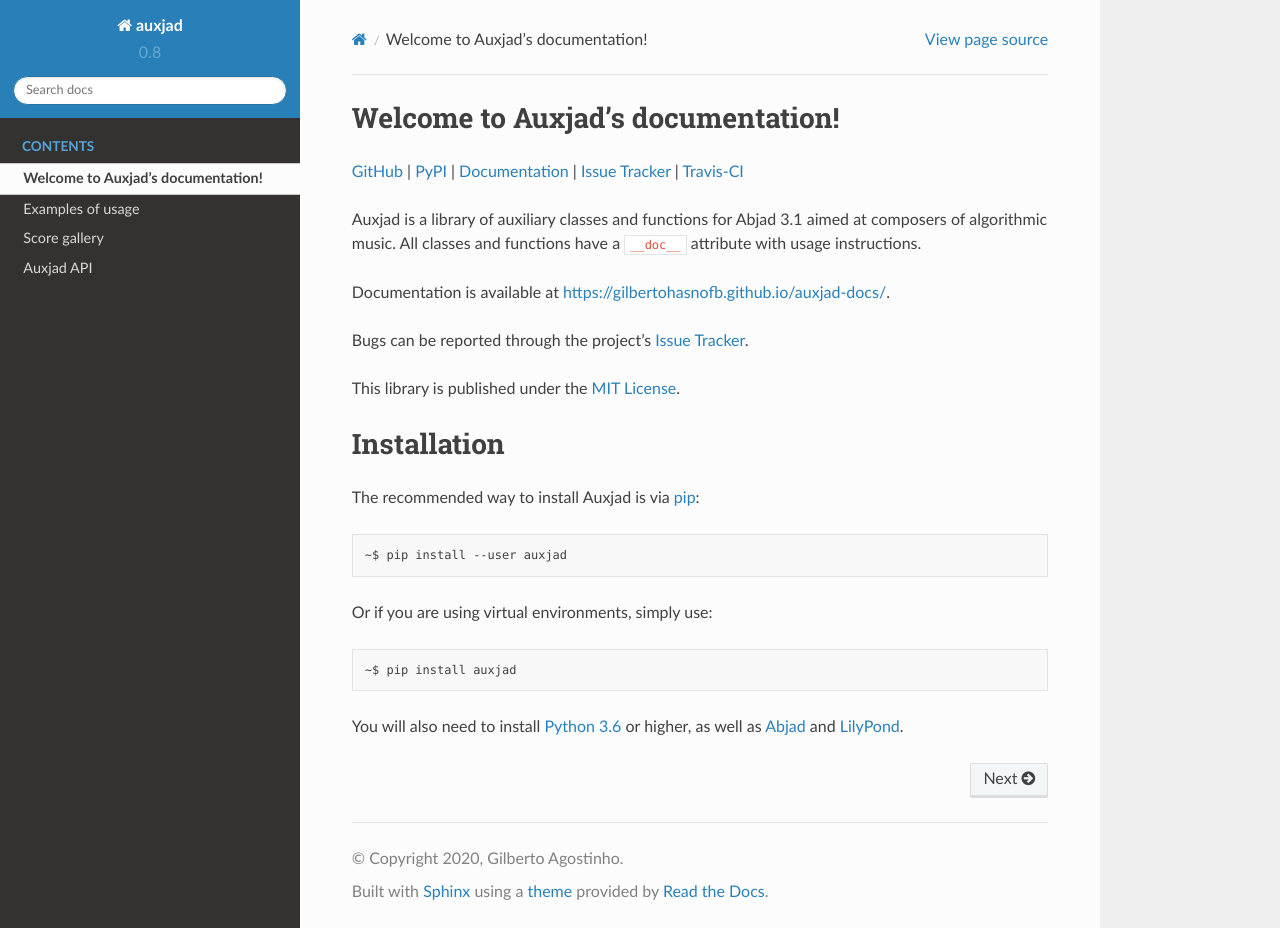
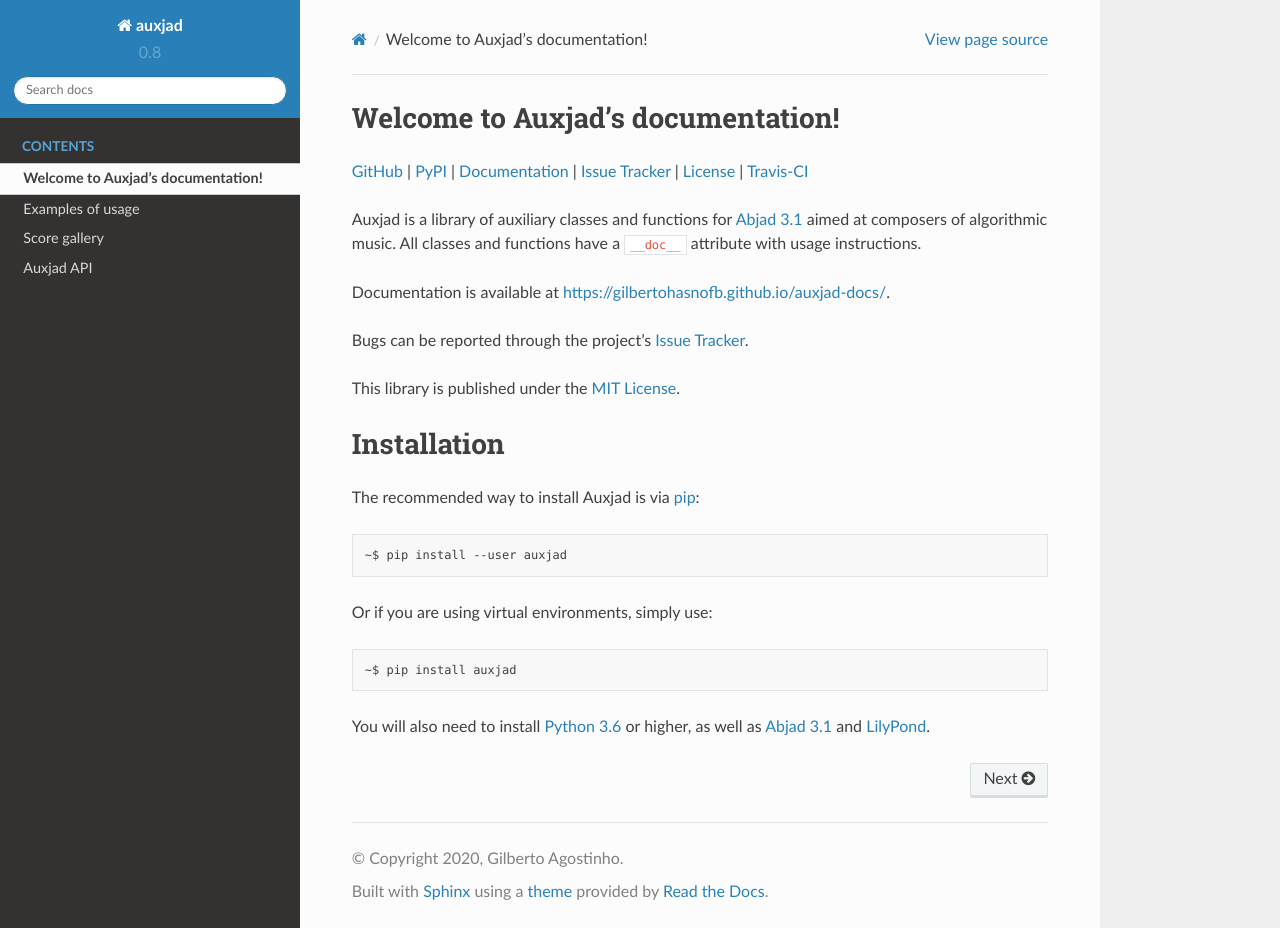
Before and after one commit to gilbertohasnofb/auxjad, a Sphinx documentation site: the page built from docs/index.rst, in a window 1280 px wide and 928 px high. Built offline with Sphinx 7.4.7 and the Read the Docs theme 2.0.0, drawn with Linux system fonts in a browser that asks for light colours.

Commit message:
better hyperlinks in docs

```diff
--- a/docs/index.rst
+++ b/docs/index.rst
@@ -1,18 +1,15 @@
 Welcome to Auxjad's documentation!
 ==================================
 
-`GitHub`_ |
-`PyPI`_ |
+`GitHub <https://github.com/gilbertohasnofb/auxjad>`_ |
+`PyPI <https://pypi.python.org/pypi/auxjad>`_ |
 `Documentation <https://gilbertohasnofb.github.io/auxjad-docs/>`_ |
 `Issue Tracker <https://github.com/gilbertohasnofb/auxjad/issues>`_ |
+`License <https://github.com/gilbertohasnofb/auxjad/blob/master/LICENSE>`_  |
 `Travis-CI <https://travis-ci.org/gilbertohasnofb/auxjad>`_
 
-..  _GitHub: https://github.com/gilbertohasnofb/auxjad
-..  _PyPI: https://pypi.python.org/pypi/auxjad
-
-
-Auxjad is a library of auxiliary classes and functions for Abjad 3.1 aimed at
-composers of algorithmic music. All classes and functions have a ``__doc__``
+Auxjad is a library of auxiliary classes and functions for `Abjad 3.1`_ aimed
+at composers of algorithmic music. All classes and functions have a ``__doc__``
 attribute with usage instructions.
 
 Documentation is available at https://gilbertohasnofb.github.io/auxjad-docs/.
@@ -21,6 +18,7 @@
 
 This library is published under the `MIT License`_.
 
+..  _`Abjad 3.1`: https://abjad.github.io/
 ..  _`Issue Tracker`: https://github.com/gilbertohasnofb/auxjad/issues
 ..  _`MIT License`: https://github.com/gilbertohasnofb/auxjad/blob/master/LICENSE
 
@@ -37,12 +35,11 @@
 
     ~$ pip install auxjad
 
-You will also need to install `Python 3.6`_ or higher, as well as `Abjad`_ and
-`LilyPond`_.
+You will also need to install `Python 3.6`_ or higher, as well as `Abjad 3.1`_
+and `LilyPond`_.
 
 ..  _pip: https://pip.pypa.io/en/stable/
-..  _Python 3.6: https://www.python.org/
-..  _Abjad: https://abjad.github.io/
+..  _`Python 3.6`: https://www.python.org/
 ..  _LilyPond: http://lilypond.org/
 
 
```
Also changed, not shown: README.rst (+6 -6 lines), docs/api/api-core.rst (+10 -5 lines), docs/api/api-score.rst (+10 -5 lines), docs/api/api-utilities.rst (+10 -5 lines), docs/api/index.rst (+11 -9 lines), 1 other file.
